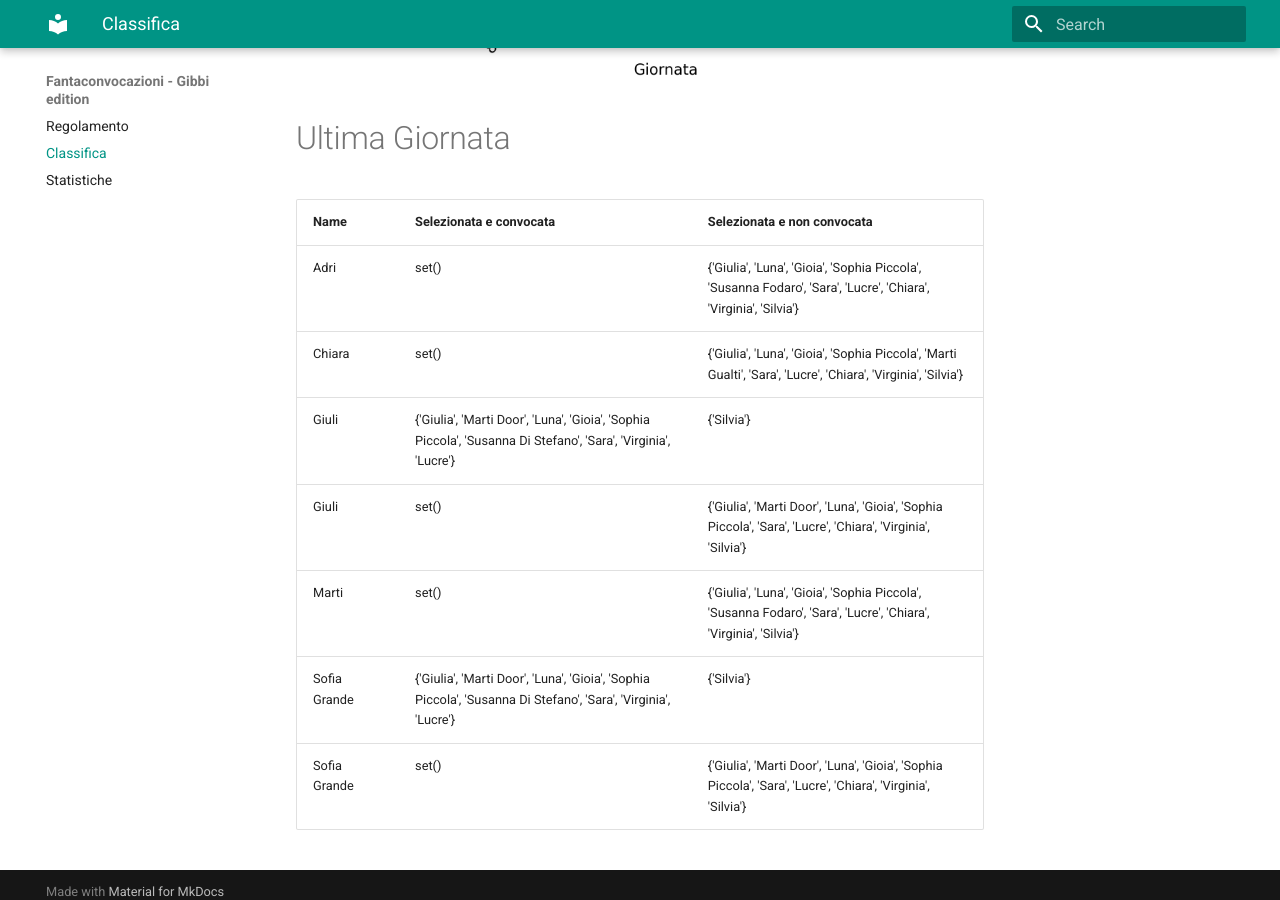
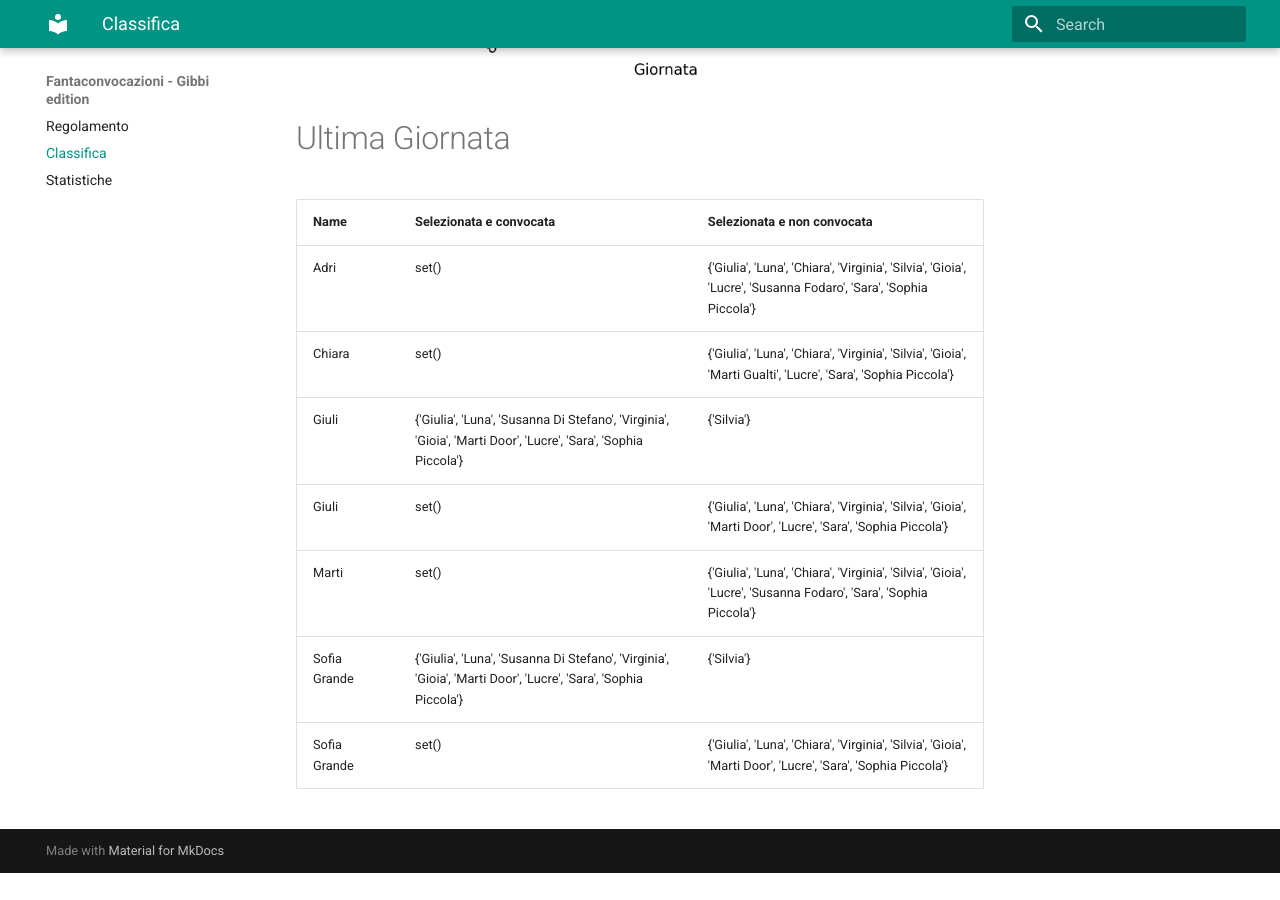
Before and after one commit to martinig94/fantagibbi, an MkDocs documentation site: the page built from docs/Classifica.md, in a window 1280 px wide and 900 px high, scrolled down 1030 px. Built offline with MkDocs 1.6.1 and Material for MkDocs 9.7.7, drawn with Linux system fonts in a browser that asks for light colours; after the commit the page ends 1903 px from its top, so only the background shows below that.

Commit message:
Auto-update from main.py

```diff
--- a/docs/Classifica.md
+++ b/docs/Classifica.md
@@ -18,11 +18,11 @@
 <!-- START_TABLE CORRECT -->
 | Name         | Selezionata e convocata                                                                                        | Selezionata e non convocata                                                                                      |
 |:-------------|:---------------------------------------------------------------------------------------------------------------|:-----------------------------------------------------------------------------------------------------------------|
-| Adri         | set()                                                                                                          | {'Giulia', 'Luna', 'Gioia', 'Sophia Piccola', 'Susanna Fodaro', 'Sara', 'Lucre', 'Chiara', 'Virginia', 'Silvia'} |
-| Chiara       | set()                                                                                                          | {'Giulia', 'Luna', 'Gioia', 'Sophia Piccola', 'Marti Gualti', 'Sara', 'Lucre', 'Chiara', 'Virginia', 'Silvia'}   |
-| Giuli        | {'Giulia', 'Marti Door', 'Luna', 'Gioia', 'Sophia Piccola', 'Susanna Di Stefano', 'Sara', 'Virginia', 'Lucre'} | {'Silvia'}                                                                                                       |
-| Giuli        | set()                                                                                                          | {'Giulia', 'Marti Door', 'Luna', 'Gioia', 'Sophia Piccola', 'Sara', 'Lucre', 'Chiara', 'Virginia', 'Silvia'}     |
-| Marti        | set()                                                                                                          | {'Giulia', 'Luna', 'Gioia', 'Sophia Piccola', 'Susanna Fodaro', 'Sara', 'Lucre', 'Chiara', 'Virginia', 'Silvia'} |
-| Sofia Grande | {'Giulia', 'Marti Door', 'Luna', 'Gioia', 'Sophia Piccola', 'Susanna Di Stefano', 'Sara', 'Virginia', 'Lucre'} | {'Silvia'}                                                                                                       |
-| Sofia Grande | set()                                                                                                          | {'Giulia', 'Marti Door', 'Luna', 'Gioia', 'Sophia Piccola', 'Sara', 'Lucre', 'Chiara', 'Virginia', 'Silvia'}     |
+| Adri         | set()                                                                                                          | {'Giulia', 'Luna', 'Chiara', 'Virginia', 'Silvia', 'Gioia', 'Lucre', 'Susanna Fodaro', 'Sara', 'Sophia Piccola'} |
+| Chiara       | set()                                                                                                          | {'Giulia', 'Luna', 'Chiara', 'Virginia', 'Silvia', 'Gioia', 'Marti Gualti', 'Lucre', 'Sara', 'Sophia Piccola'}   |
+| Giuli        | {'Giulia', 'Luna', 'Susanna Di Stefano', 'Virginia', 'Gioia', 'Marti Door', 'Lucre', 'Sara', 'Sophia Piccola'} | {'Silvia'}                                                                                                       |
+| Giuli        | set()                                                                                                          | {'Giulia', 'Luna', 'Chiara', 'Virginia', 'Silvia', 'Gioia', 'Marti Door', 'Lucre', 'Sara', 'Sophia Piccola'}     |
+| Marti        | set()                                                                                                          | {'Giulia', 'Luna', 'Chiara', 'Virginia', 'Silvia', 'Gioia', 'Lucre', 'Susanna Fodaro', 'Sara', 'Sophia Piccola'} |
+| Sofia Grande | {'Giulia', 'Luna', 'Susanna Di Stefano', 'Virginia', 'Gioia', 'Marti Door', 'Lucre', 'Sara', 'Sophia Piccola'} | {'Silvia'}                                                                                                       |
+| Sofia Grande | set()                                                                                                          | {'Giulia', 'Luna', 'Chiara', 'Virginia', 'Silvia', 'Gioia', 'Marti Door', 'Lucre', 'Sara', 'Sophia Piccola'}     |
 <!-- END_TABLE CORRECT -->
```
